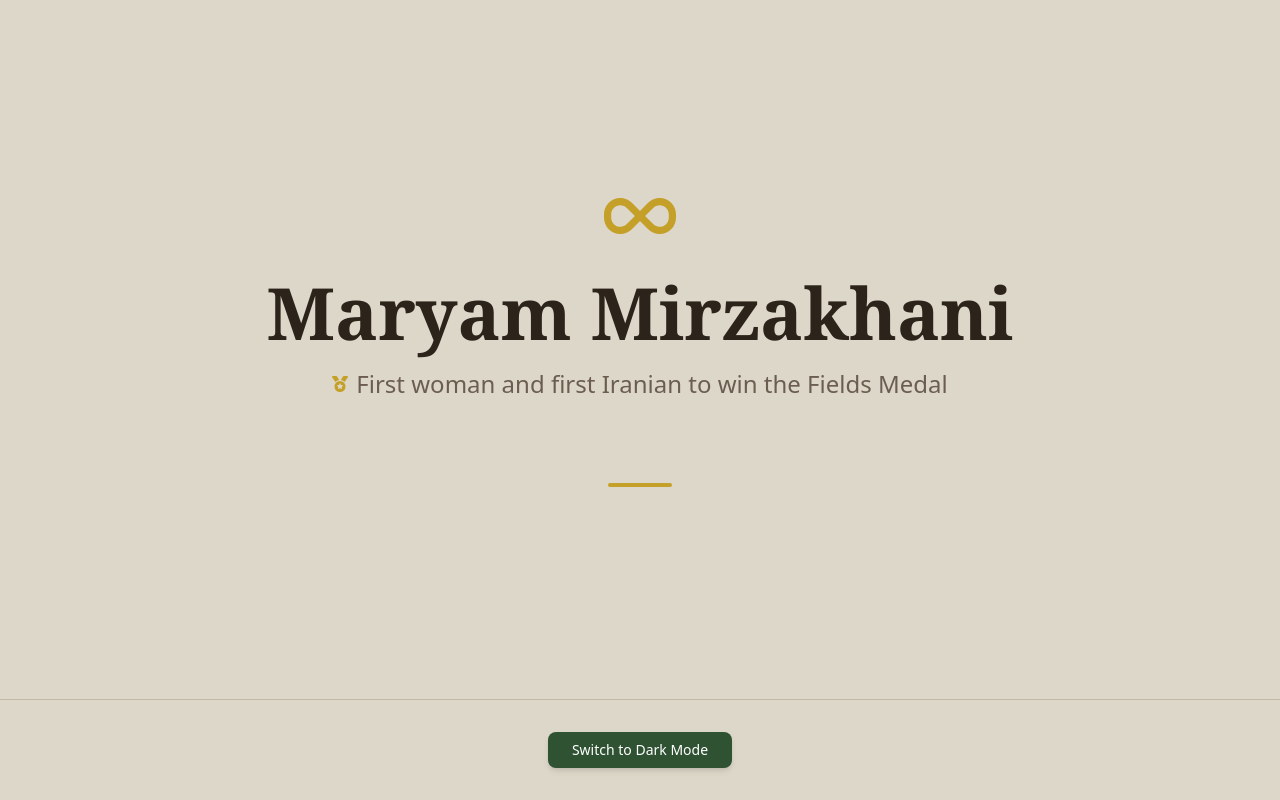
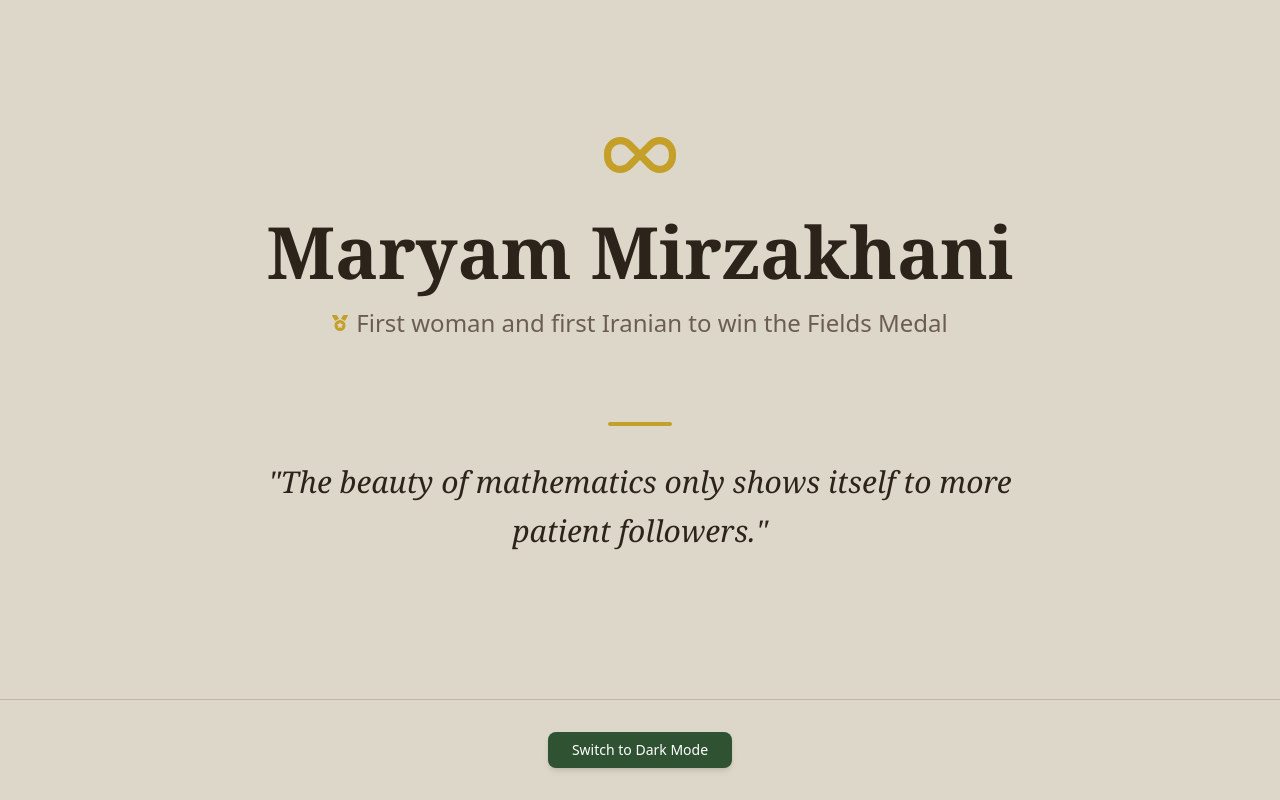
Before and after one commit to zibanoori/mirzakhani-inspire, a React (Vite) app: page / in a window 1280 px wide. Built offline with nearby package versions, Linux system fonts and the light colour scheme.

Commit message:
Feat: add Maryam Mirzakhani's famous quote about mathematics

```diff
--- a/src/App.jsx
+++ b/src/App.jsx
@@ -35,6 +35,10 @@ function App() {
 
         <section className="max-w-3xl mx-auto mt-12">
           <div className="w-16 h-1 bg-gold mx-auto mb-8 rounded-full"></div>
+          <blockquote className="font-serif text-2xl md:text-3xl text-ink italic leading-relaxed mb-6">
+            "The beauty of mathematics only shows itself to more patient
+            followers."
+          </blockquote>
         </section>
       </main>
       <footer className="py-8 text-center border-t border-line">
```
